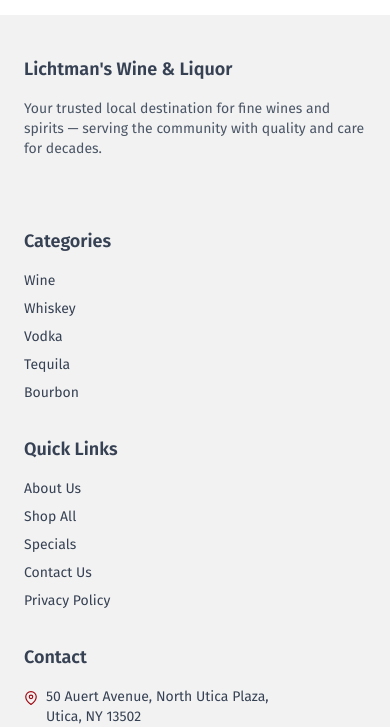
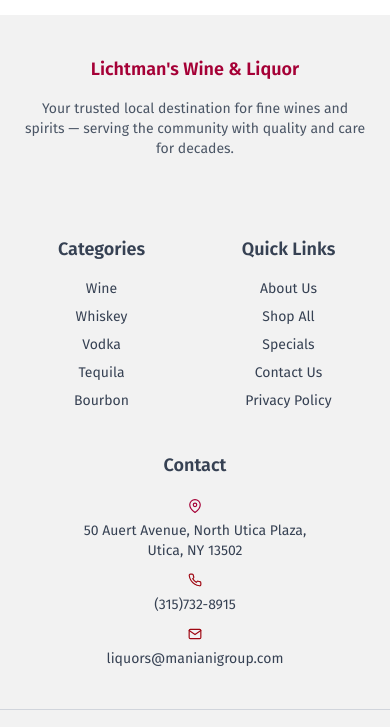
Before and after one commit to VKandi09/lichtmans, a React (Vite) app: page /products/1 in a window 390 px wide. Shown: the part 893-1620 px from the top of the page. Built offline with nearby package versions, Linux system fonts and the light colour scheme.

Commit message:
More updates to the admin pages to be responsive and Footer.jsx responsive updates

```diff
--- a/src/components/Footer.jsx
+++ b/src/components/Footer.jsx
@@ -4,15 +4,15 @@
 const Footer = () => {
   return (
     <footer className="bg-black/5 text-gray-700">
-      <div className="max-w-7xl mx-auto px-6 py-10 grid grid-cols-1 md:grid-cols-3 lg:grid-cols-4 gap-8">
+      <div className="max-w-7xl mx-auto px-6 py-10 grid grid-cols-1 sm:grid-cols-2 md:grid-cols-3 lg:grid-cols-4 gap-10">
         {/* Logo / About */}
-        <div>
-          <h2 className="text-lg font-semibold mb-4">Lichtman's Wine & Liquor</h2>
+        <div className="text-center sm:text-left">
+          <h2 className="text-lg font-semibold mb-4 text-rose-800">Lichtman's Wine & Liquor</h2>
           <p className="text-sm text-gray-600 mb-4">
             Your trusted local destination for fine wines and spirits — serving
             the community with quality and care for decades.
           </p>
-          <div className="flex space-x-4 mt-4">
+          <div className="flex justify-center sm:justify-start space-x-4 mt-4">
             {/* Social Links */}
             <Link to="/" className="hover:text-red-800" aria-label="Instagram">
               <svg
@@ -55,8 +55,9 @@
           </div>
         </div>
 
+        <div className="sm:col-span-1 md:col-span-1 lg:col-span-2 grid grid-cols-2 gap-8 text-center sm:text-left">
           {/* Categories */}
-        <div>
+          <div className="">
             <h2 className="text-lg font-semibold mb-4">Categories</h2>
             <ul className="space-y-2 text-sm">
               <li><Link to="/products?type=wine" className="hover:text-red-800">Wine</Link></li>
@@ -78,25 +79,26 @@
               <li><Link to="/privacy-policy" className="hover:text-red-800">Privacy Policy</Link></li>
             </ul>
           </div>
+        </div>
 
         {/* Contact Info */}
-        <div>
+        <div className="text-center sm:text-left">
           <h2 className="text-lg font-semibold mb-4">Contact</h2>
           <ul className="space-y-3 text-sm">
-            <li className="flex items-start gap-2">
-              <FiMapPin className="text-red-800 mt-1" />
+            <li className="flex flex-col sm:flex-row sm:items-start justify-center sm:justify-start gap-2">
+              <FiMapPin className="text-rose-800 mt-1 mx-auto sm:mx-0" />
               <span>
                 50 Auert Avenue, North Utica Plaza,
                 <br />
                 Utica, NY 13502
               </span>
             </li>
-            <li className="flex items-center gap-2">
-              <FiPhone className="text-red-800" />
+            <li className="flex flex-col sm:flex-row sm:items-center justify-center sm:justify-start gap-2">
+              <FiPhone className="text-red-800 mx-auto sm:mx-0" />
               <a href="tel:+13157924161" className="hover:text-red-800">(315)732-8915</a>
             </li>
-            <li className="flex items-center gap-2">
-              <FiMail className="text-red-800" />
+            <li className="flex flex-col sm:flex-row sm:items-center justify-center sm:justify-start gap-2">
+              <FiMail className="text-red-800 mx-auto sm:mx-0" />
               <a href="mailto:info@lichtmans.com" className="hover:text-red-800">liquors@manianigroup.com</a>
             </li>
           </ul>
--- a/src/pages/EventsPage.jsx
+++ b/src/pages/EventsPage.jsx
@@ -45,14 +45,15 @@
   if (error) return <p className="text-center text-red-600 mt-24">{error}</p>;
 
   return (
-    <div className="items-center max-w-6xl mx-auto mt-10 sm:mt-10 p-4 sm:p-6 gap-6 flex flex-col md:flex-row">
-      <h1 className="text-3xl font-semibold mb-8 text-rose-800">Upcoming Events</h1>
+    <div className="items-center max-w-6xl mx-auto mt-10 p-4 sm:p-6">
+      <h1 className="text-3xl font-semibold mb-8 text-rose-800 text-center">Upcoming Events</h1>
+      <div className="flex flex-col md:flex-row justify-center items-center md:items-center gap-8">
         {/* Calendar Column */}
-      <div className="md:w-1/3">
+        <div className="md:w-1/3 flex justify-center">
           <Calendar
             onChange={setSelectedDate}
             value={selectedDate}
-          className="border rounded-lg"
+            className="border rounded-lg shadow-lg p-2 w-[300px] md:w-[380px] lg:w-[400px]"
             tileClassName={({ date }) => {
               const hasEvent = events.some(
                 (event) => event.date.toDateString() === date.toDateString()
@@ -64,19 +65,19 @@
 
         {/* Event List Column */}
         <div className="md:w-2/3 flex flex-col gap-4">
-        <h2 className="text-xl font-semibold">
+          <h2 className="text-xl font-semibold text-center md:text-left">
             Events on {selectedDate.toDateString()}
           </h2>
 
           {eventsForDate.length === 0 ? (
-          <p>No events on this day.</p>
+            <p className="text-gray-500 text-center md:text-left">No events on this day.</p>
           ) : (
             eventsForDate.map((event, index) => (
               <div
                 key={index}
-              className="border p-4 rounded-lg shadow hover:shadow-md transition"
+                className="border p-4 rounded-lg shadow hover:shadow-md transition bg-white"
               >
-              <h3 className="font-bold text-lg">{event.title}</h3>
+                <h3 className="font-bold text-lg text-rose-800">{event.title}</h3>
                 <h4 className="text-md">Sponsored by : <span className="font-bold">{event.sponsors}</span></h4>
                 <p className="text-sm text-gray-500">
                   {event.time} | {event.location}
@@ -87,6 +88,7 @@
           )}
         </div>
       </div>
+    </div>
   );
 };
 
--- a/src/pages/ProductDetails.jsx
+++ b/src/pages/ProductDetails.jsx
@@ -87,7 +87,7 @@
           </div>
 
           {/* Contact Link */}
-          <p className="text-gray-600 mt-6 text-sm sm:text-base">
+          <p className="text-gray-600 my-6 text-sm sm:text-base">
             To place an order, please{" "}
             <Link
               to="/contact"
--- a/src/pages/ProductsList.jsx
+++ b/src/pages/ProductsList.jsx
@@ -299,7 +299,7 @@
               : `${displayedProducts.length} products found`}
           </p>
           {/* Filter Chips */}
-          <div className="flex flex-wrap gap-2 justify-center">
+          <div className="flex flex-wrap gap-2 justify-center mb-2">
             {Object.entries(appliedFilters).map(([key, values]) =>
               values.map((v) => (
                 <div
```
Lines whose indentation alone changed are shown as unchanged.
